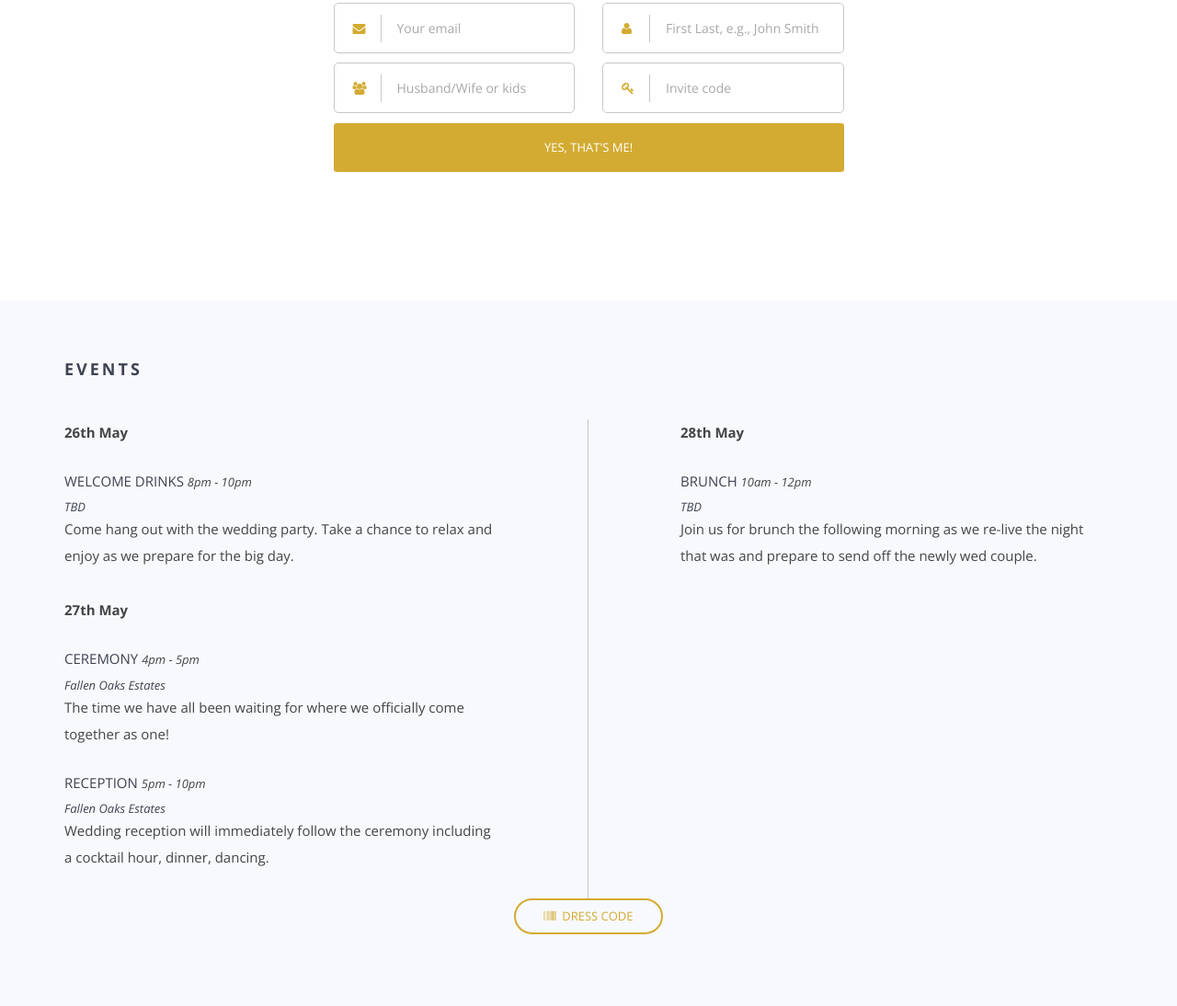
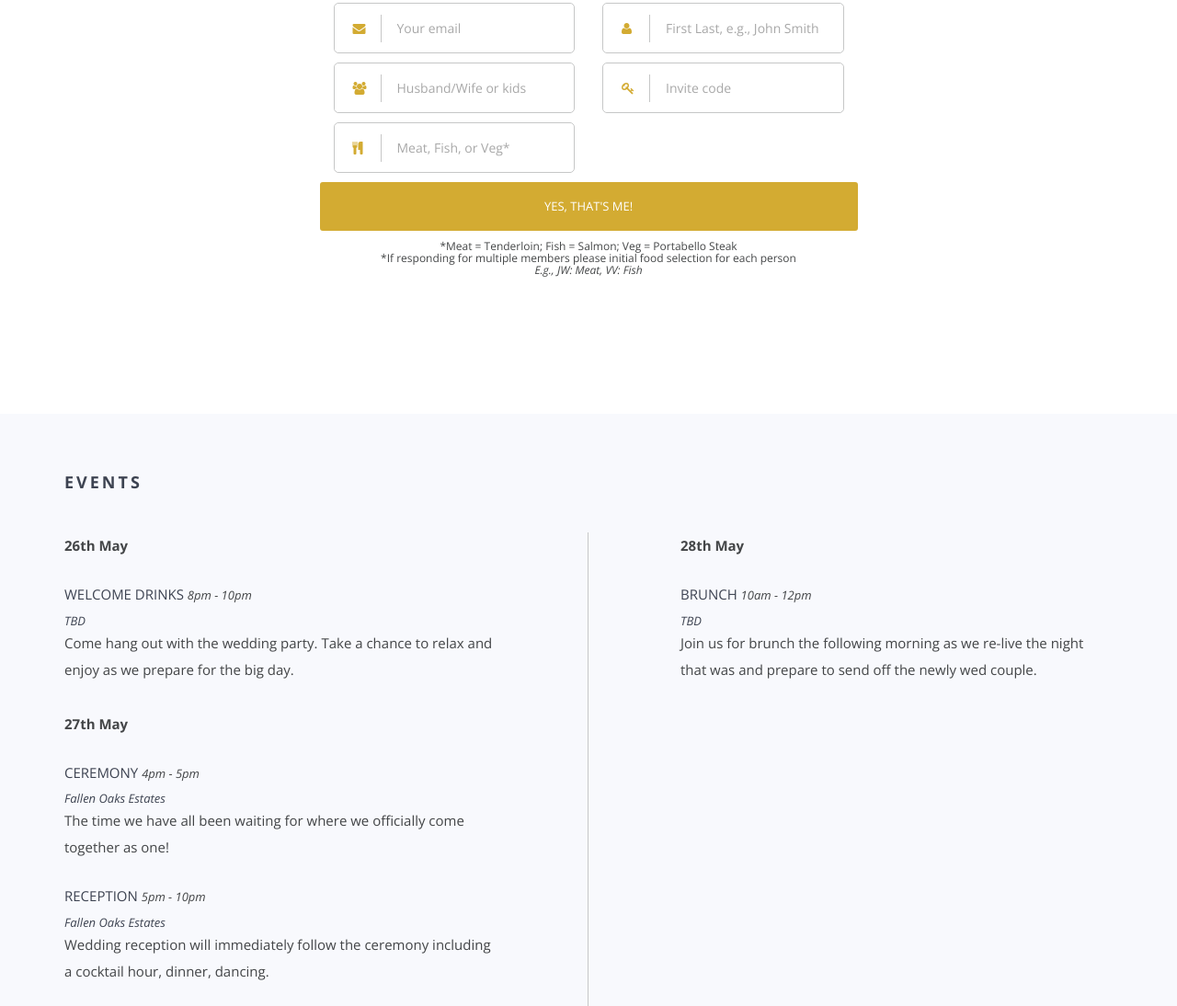
Before and after one commit to williazo/one-in-a-williams, a website: page index.html in a window 1280 px wide. Shown: the part 1611-2705 px from the top of the page at 92% size. Drawn offline with nearby package versions, Linux system fonts and the light colour scheme; some packages are replaced by stand-ins of ours; a script that the page names is missing; files whose address does not match are found by name.

Commit message:
fix icon cutlery size in rsvp form. add note for food description

```diff
--- a/index.html
+++ b/index.html
@@ -190,15 +190,26 @@
                                         placeholder="Invite code" required>
                                 </div>
                             </div>
+                            <div class="col-md-6 col-sm-6">
+                                <div class="form-input-group">
+                                    <i class="fa fa-cutlery"></i><input name="food_selection"
+                                        placeholder="Meat, Fish, or Veg*" required>
+                                </div>
+                            </div>
+                            <button class="btn-fill rsvp-btn">
+                                Yes,
+                                that's me!
+                            </button>
                         </div>
-                        <div class="row">
-                            <div class="col-md-12" id="alert-wrapper"></div>
-                        </div>
-                        <button class="btn-fill rsvp-btn">
-                            Yes,
-                            that's me!
-                        </button>
                     </form>
+                    <div class="row">
+                        <h6>*Meat = Tenderloin; Fish = Salmon; Veg = Portabello Steak <br>
+                            *If responding for
+                            multiple
+                            members please initial food selection for each person <br>
+                            <i>E.g., JW: Meat, VV: Fish</i>
+                        </h6>
+                    </div>
                 </div>
             </div>
         </div>
--- a/sass/styles.scss
+++ b/sass/styles.scss
@@ -1113,6 +1113,13 @@ RSVP form
         transform: translateY(-50%);
         margin-left: 20px;
       }
+      .fa-cutlery{
+        font-size: 14px;
+        position: absolute;
+        top: 50%;
+        transform: translateY(-50%);
+        margin-left: 20px;
+      }
 
       input {
         padding-left: 68px;
```
Also changed, not shown: css/styles.min.css.
